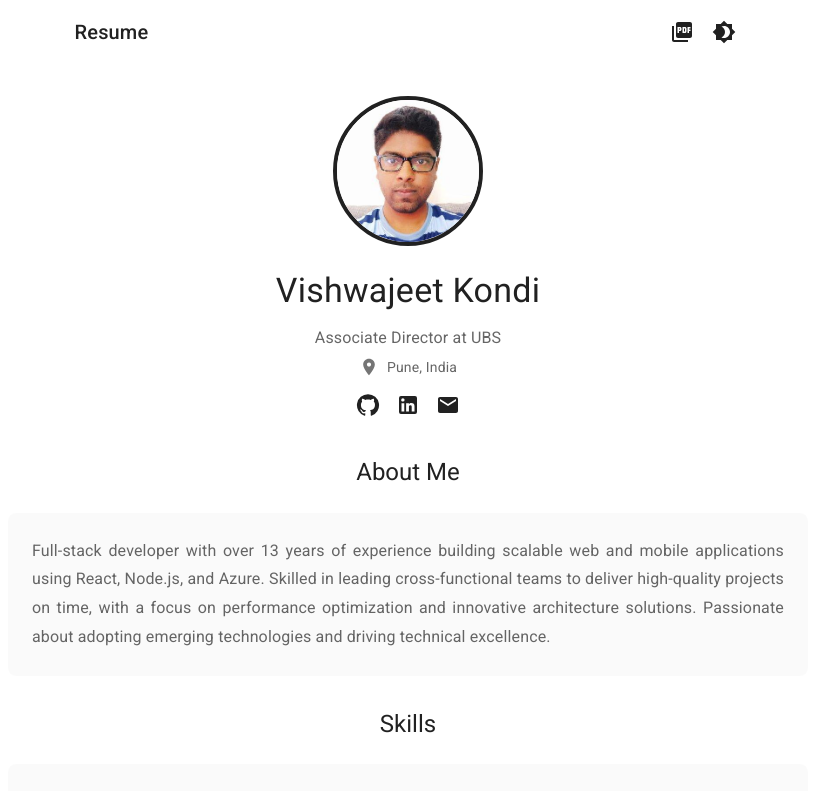
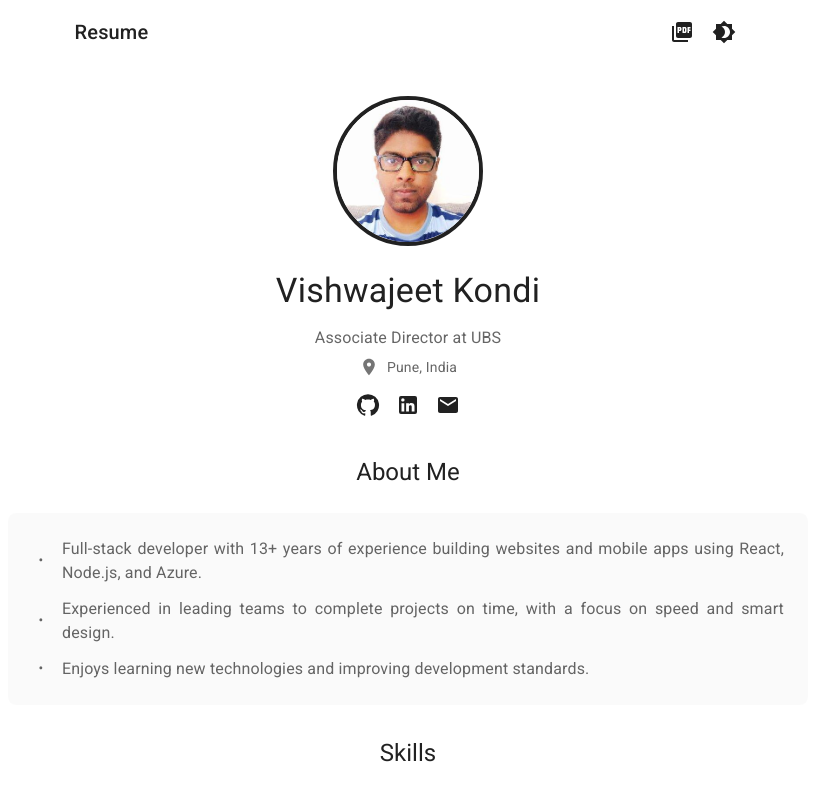
Before and after one commit to vkondi/vkondi.github.io, a React (Vite) app: page / in a window 1280 px wide. Shown: the top 791 px of the page, without its empty margins (232-1047 px from the left). Built offline with nearby package versions, Linux system fonts and the light colour scheme.

Commit message:
feat: convert about me to points from para

```diff
--- a/src/context/DataContext.tsx
+++ b/src/context/DataContext.tsx
@@ -8,7 +8,7 @@ interface DataContextType {
     mobile: string;
     dob: string;
   };
-  aboutMe: string;
+  aboutMe: string[];
   skills: Array<{
     title: string;
     skills: string[];
@@ -62,8 +62,11 @@ const portfolioData: DataContextType = {
     mobile: "+91 7448013092",
     dob: "1989/06/01",
   },
-  aboutMe:
-    "Full-stack developer with over 13 years of experience building scalable web and mobile applications using React, Node.js, and Azure. Skilled in leading cross-functional teams to deliver high-quality projects on time, with a focus on performance optimization and innovative architecture solutions. Passionate about adopting emerging technologies and driving technical excellence.",
+  aboutMe: [
+    "Full-stack developer with 13+ years of experience building websites and mobile apps using React, Node.js, and Azure.",
+    "Experienced in leading teams to complete projects on time, with a focus on speed and smart design.",
+    "Enjoys learning new technologies and improving development standards.",
+  ],
   skills: [
     {
       title: "Frontend",
--- a/src/pages/Home/AboutSection.tsx
+++ b/src/pages/Home/AboutSection.tsx
@@ -9,9 +9,9 @@ const AboutSection = ({ isMobile }: { isMobile: boolean }) => {
       <Typography variant="h5" gutterBottom sx={{ mb: 3 }}>
         About Me
       </Typography>
-      <Typography
-        variant="body1"
-        color="text.secondary"
+
+      {/* Iterate over aboutMe array for bullet points, fix bullet alignment */}
+      <Box
         sx={{
           textAlign: "justify",
           lineHeight: isMobile ? 1.5 : 1.8,
@@ -21,10 +21,35 @@ const AboutSection = ({ isMobile }: { isMobile: boolean }) => {
               : "rgba(0, 0, 0, 0.02)",
           p: 3,
           borderRadius: 2,
+          display: "flex",
+          flexDirection: "column",
+          gap: 1.5,
         }}
       >
-        {data.aboutMe}
-      </Typography>
+        {data.aboutMe.map((point, idx) => (
+          <Box key={idx} sx={{ display: "flex", alignItems: "center" }}>
+            <Box
+              component="span"
+              sx={{
+                fontSize: 14,
+                color: (theme) => theme.palette.text.secondary,
+                lineHeight: 1.5,
+                mt: 0, // Center bullet with text
+                display: "flex",
+                alignItems: "center",
+                height: "100%",
+                minWidth: 18,
+                justifyContent: "center",
+              }}
+            >
+              •
+            </Box>
+            <Typography variant="body1" color="text.secondary" sx={{ ml: 1.5 }}>
+              {point}
+            </Typography>
+          </Box>
+        ))}
+      </Box>
     </Box>
   );
 };
```
